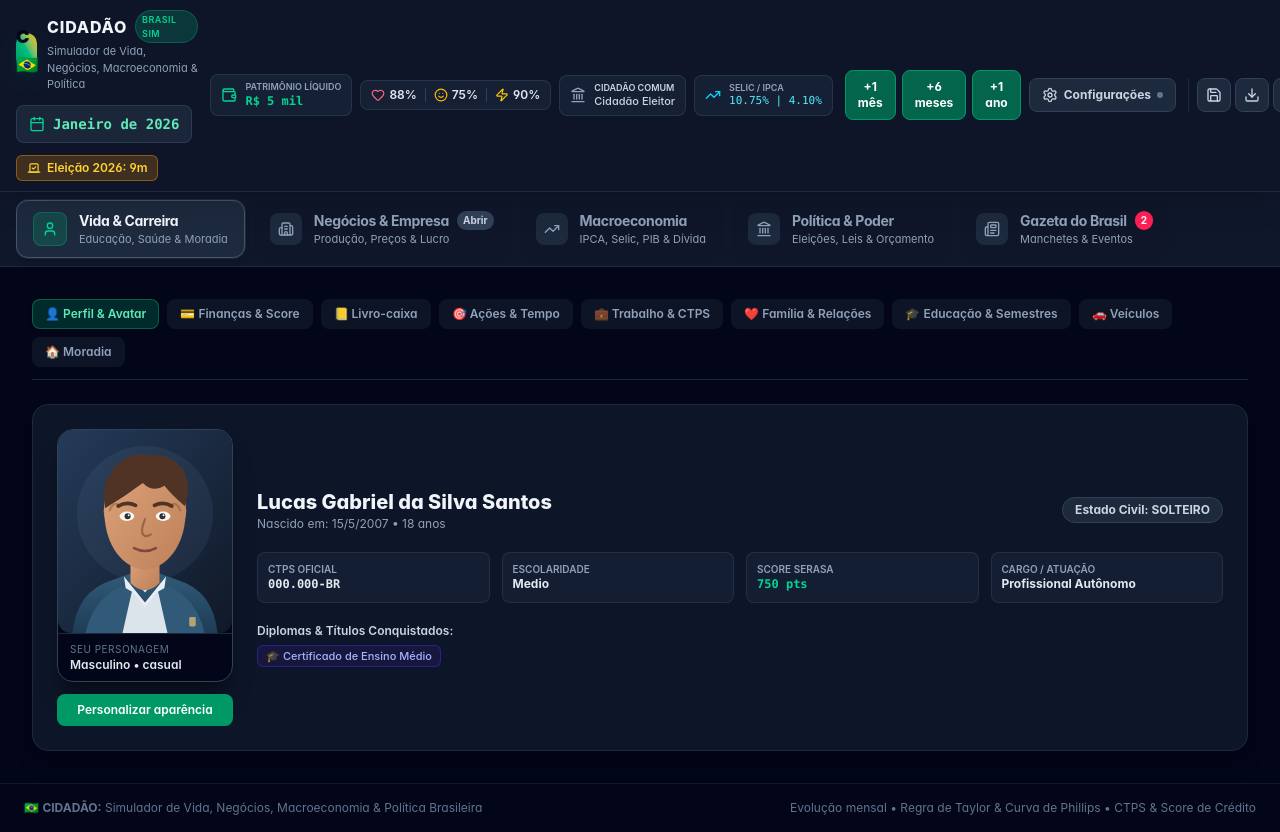
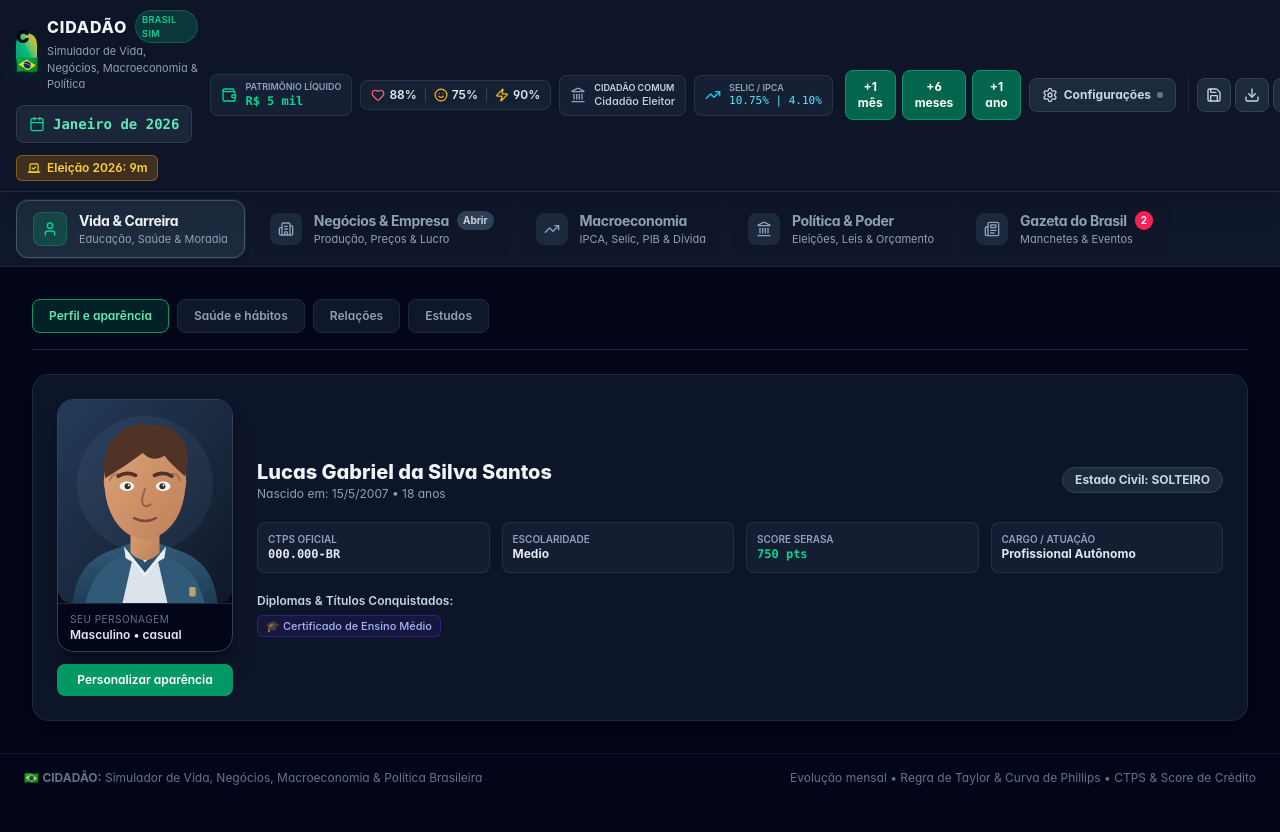
Before and after one commit to Lukabxnf/Lugar-de-Hyvorin, a React (Vite) app: page / in a window 1280 px wide. Shown: the top 832 px of the page. After the commit the page ends 802 px from the top, so only its background shows below. Built offline with nearby package versions, Linux system fonts and the light colour scheme.

Commit message:
Vida e bens: separar subáreas por contexto e permitir vários veículos indexados ao IPCA

```diff
--- a/src/components/LifeView.tsx
+++ b/src/components/LifeView.tsx
@@ -1,4 +1,4 @@
-import React, { useState } from 'react';
+import React, { useEffect, useState } from 'react';
 import {
   GraduationCap,
   Briefcase,
@@ -50,6 +50,7 @@ interface LifeViewProps {
   onUpdateEstado: (novoEstado: EstadoJogo) => void;
   onShowMessage: (msg: string) => void;
   onStartTime?: () => void;
+  modo?: 'vida' | 'trabalho' | 'patrimonio';
 }
 
 export const LifeView: React.FC<LifeViewProps> = ({
@@ -57,11 +58,16 @@ export const LifeView: React.FC<LifeViewProps> = ({
   onUpdateEstado,
   onShowMessage,
   onStartTime,
+  modo = 'vida',
 }) => {
   const { vida, macro, politica, diaAtual, mesAtual, anoAtual, horaAtual, diaSemanaAtual } = estado;
   const [activeSubSection, setActiveSubSection] = useState<
     'perfil' | 'geral' | 'historico' | 'rotina' | 'carreira' | 'familia' | 'educacao' | 'bens' | 'moradia'
-  >('perfil');
+  >(modo === 'trabalho' ? 'carreira' : modo === 'patrimonio' ? 'moradia' : 'perfil');
+
+  useEffect(() => {
+    setActiveSubSection(modo === 'trabalho' ? 'carreira' : modo === 'patrimonio' ? 'moradia' : 'perfil');
+  }, [modo]);
 
   // Estado local para personalização do Avatar
   const [modalAvatarAberto, setModalAvatarAberto] = useState(false);
@@ -786,25 +792,26 @@ export const LifeView: React.FC<LifeViewProps> = ({
   const handleComprarVeiculo = (modeloId: string) => {
     const modelo = VEICULOS_CATALOGO[modeloId];
     if (!modelo) return;
-    if (vida.saldoBancario < modelo.precoCompra) {
-      onShowMessage(`Saldo insuficiente. O veículo custa R$ ${modelo.precoCompra.toLocaleString('pt-BR')}.`);
-      return;
-    }
-
-    const novoSaldo = vida.saldoBancario - modelo.precoCompra;
+    const precoAtual = Math.round(modelo.precoCompra * (estado.indicePrecosAcumulado || 1));
+    if (vida.saldoBancario < precoAtual) {
+      onShowMessage(`Saldo insuficiente. O veículo custa R$ ${precoAtual.toLocaleString('pt-BR')}.`);
+      return;
+    }
+
+    const novoSaldo = vida.saldoBancario - precoAtual;
     const novoVeiculo: VeiculoProprio = {
       id: `veiculo_${Date.now()}_${modelo.id}`,
       modeloId: modelo.id,
       nome: modelo.nome,
       anoCompra: anoAtual,
-      valorMercadoAtual: modelo.precoCompra,
+      valorMercadoAtual: precoAtual,
     };
     const vidaComSaida = registrarTransacaoFinanceira(
       { ...vida, saldoBancario: novoSaldo },
       { dia: diaAtual, mes: mesAtual, ano: anoAtual },
       'despesa_paga',
       `Compra de veículo: ${modelo.nome}`,
-      -modelo.precoCompra
+      -precoAtual
     );
 
     onUpdateEstado({
@@ -853,32 +860,26 @@ export const LifeView: React.FC<LifeViewProps> = ({
 
   return (
     <div className="space-y-6">
-      {/* Sub-nav principal de Vida */}
-      <div className="flex flex-wrap items-center gap-2 border-b border-slate-800 pb-3">
-        {[
-          { id: 'perfil', label: '👤 Perfil & Avatar' },
-          { id: 'geral', label: '💳 Finanças & Score' },
-          { id: 'historico', label: '📒 Livro-caixa' },
-          { id: 'rotina', label: '🎯 Ações & Tempo' },
-          { id: 'carreira', label: '💼 Trabalho & CTPS' },
-          { id: 'familia', label: '❤️ Família & Relações' },
-          { id: 'educacao', label: '🎓 Educação & Semestres' },
-          { id: 'bens', label: '🚗 Veículos' },
-          { id: 'moradia', label: '🏠 Moradia' },
-        ].map((sec) => (
-          <button
-            key={sec.id}
-            onClick={() => setActiveSubSection(sec.id as any)}
-            className={`px-3 py-1.5 rounded-lg text-xs font-semibold transition border ${
-              activeSubSection === sec.id
-                ? 'bg-emerald-500/20 text-emerald-300 border-emerald-500/40 shadow-sm'
-                : 'bg-slate-800/40 text-slate-400 hover:text-slate-200 border-transparent'
-            }`}
-          >
-            {sec.label}
-          </button>
-        ))}
-      </div>
+      {/* Navegação conforme o contexto, sem exibir a carreira política como aba global. */}
+      {modo !== 'trabalho' && (
+        <div className="flex flex-wrap items-center gap-2 border-b border-slate-800 pb-4">
+          {([
+            { id: 'perfil', label: 'Perfil e aparência', grupo: 'vida' },
+            { id: 'rotina', label: 'Saúde e hábitos', grupo: 'vida' },
+            { id: 'familia', label: 'Relações', grupo: 'vida' },
+            { id: 'educacao', label: 'Estudos', grupo: 'vida' },
+            { id: 'geral', label: 'Finanças', grupo: 'patrimonio' },
+            { id: 'historico', label: 'Extrato', grupo: 'patrimonio' },
+            { id: 'bens', label: 'Veículos', grupo: 'patrimonio' },
+            { id: 'moradia', label: 'Imóveis e moradia', grupo: 'patrimonio' },
+          ] as const).filter(sec => sec.grupo === modo).map(sec => (
+            <button type="button" key={sec.id} onClick={() => setActiveSubSection(sec.id)}
+              className={`rounded-lg px-4 py-2 text-xs font-semibold transition border ${activeSubSection === sec.id ? 'bg-emerald-500/15 text-emerald-300 border-emerald-600' : 'text-slate-400 border-slate-800 bg-slate-900 hover:bg-slate-800'}`}>
+              {sec.label}
+            </button>
+          ))}
+        </div>
+      )}
 
       {/* Livro-caixa: histórico rastreável das entradas, saídas e obrigações. */}
       {activeSubSection === 'historico' && (
@@ -1617,15 +1618,15 @@ export const LifeView: React.FC<LifeViewProps> = ({
             <div><h3 className="font-bold text-slate-100">Concessionária</h3><p className="text-xs text-slate-400 mt-1">A compra reduz seu saldo imediatamente e cria despesas recorrentes de manutenção.</p></div>
             <div className="grid grid-cols-1 md:grid-cols-2 xl:grid-cols-3 gap-3">
               {Object.values(VEICULOS_CATALOGO).map(modelo => {
-                const jaPossui = (vida.veiculos || []).some(v => v.modeloId === modelo.id);
+                const precoAtual = Math.round(modelo.precoCompra * (estado.indicePrecosAcumulado || 1));
                 return (
                   <div key={modelo.id} className="rounded-xl border border-slate-700 bg-slate-950/60 p-4 space-y-3">
                     <div className="flex items-start justify-between gap-2"><span className="font-semibold text-sm text-slate-100">{modelo.nome}</span><span className="text-[10px] uppercase text-slate-500">{modelo.categoria}</span></div>
-                    <div className="text-lg font-bold font-mono text-cyan-300">{formatarMoedaCompacta(modelo.precoCompra)}</div>
+                    <div className="text-lg font-bold font-mono text-cyan-300">{formatarMoedaCompacta(precoAtual)}</div>
                     <div className="text-xs text-slate-400">Manutenção: {formatarMoedaCompacta(modelo.custoMensalManutencao)}/mês</div>
                     <div className="text-xs text-slate-500">Conforto {modelo.conforto}/100 • Prestígio {modelo.prestígio}/100</div>
-                    <button type="button" disabled={jaPossui || vida.saldoBancario < modelo.precoCompra} onClick={() => handleComprarVeiculo(modelo.id)} className="w-full rounded-lg py-2 text-xs font-bold bg-cyan-600 hover:bg-cyan-500 disabled:bg-slate-800 disabled:text-slate-500 text-white transition">
-                      {jaPossui ? 'Já está na garagem' : vida.saldoBancario < modelo.precoCompra ? 'Saldo insuficiente' : 'Comprar veículo'}
+                    <button type="button" disabled={vida.saldoBancario < precoAtual} onClick={() => handleComprarVeiculo(modelo.id)} className="w-full rounded-lg py-2 text-xs font-bold bg-cyan-600 hover:bg-cyan-500 disabled:bg-slate-800 disabled:text-slate-500 text-white transition">
+                      {vida.saldoBancario < precoAtual ? 'Saldo insuficiente' : 'Comprar veículo'}
                     </button>
                   </div>
                 );
```
